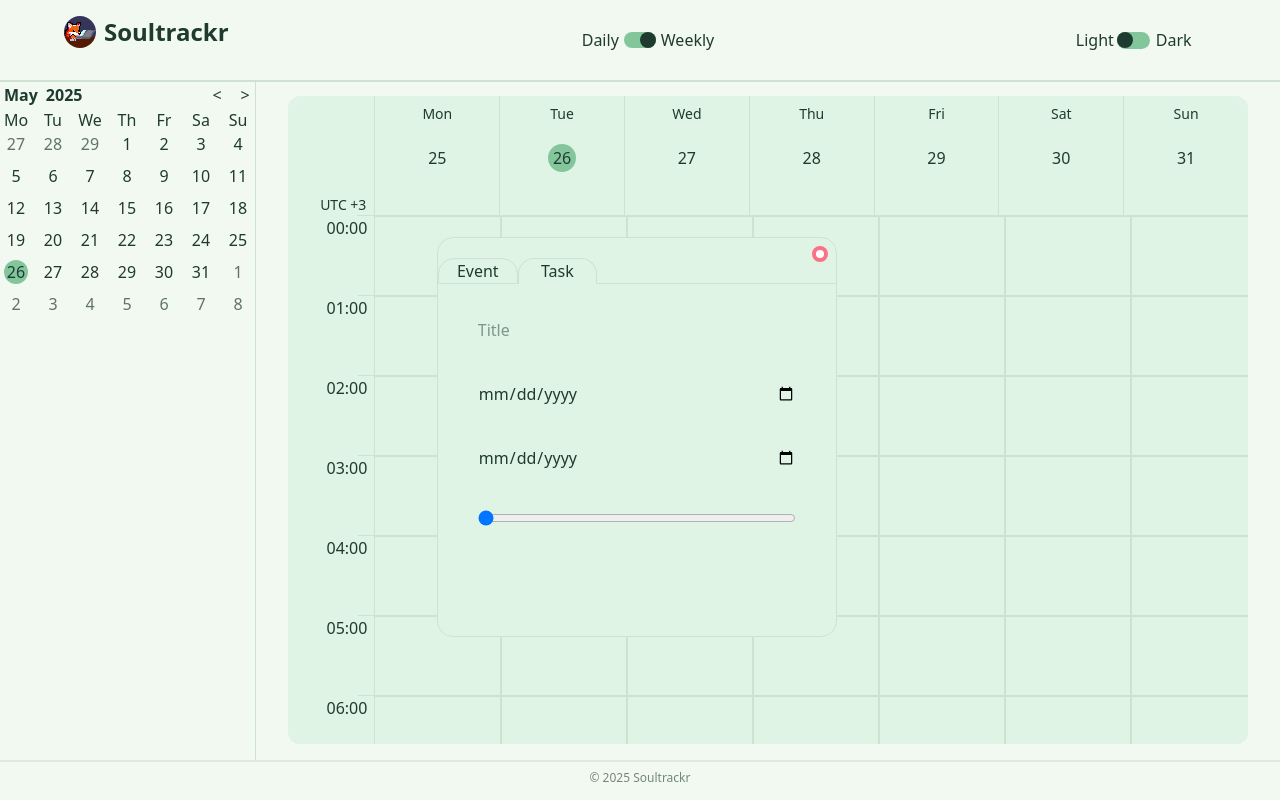
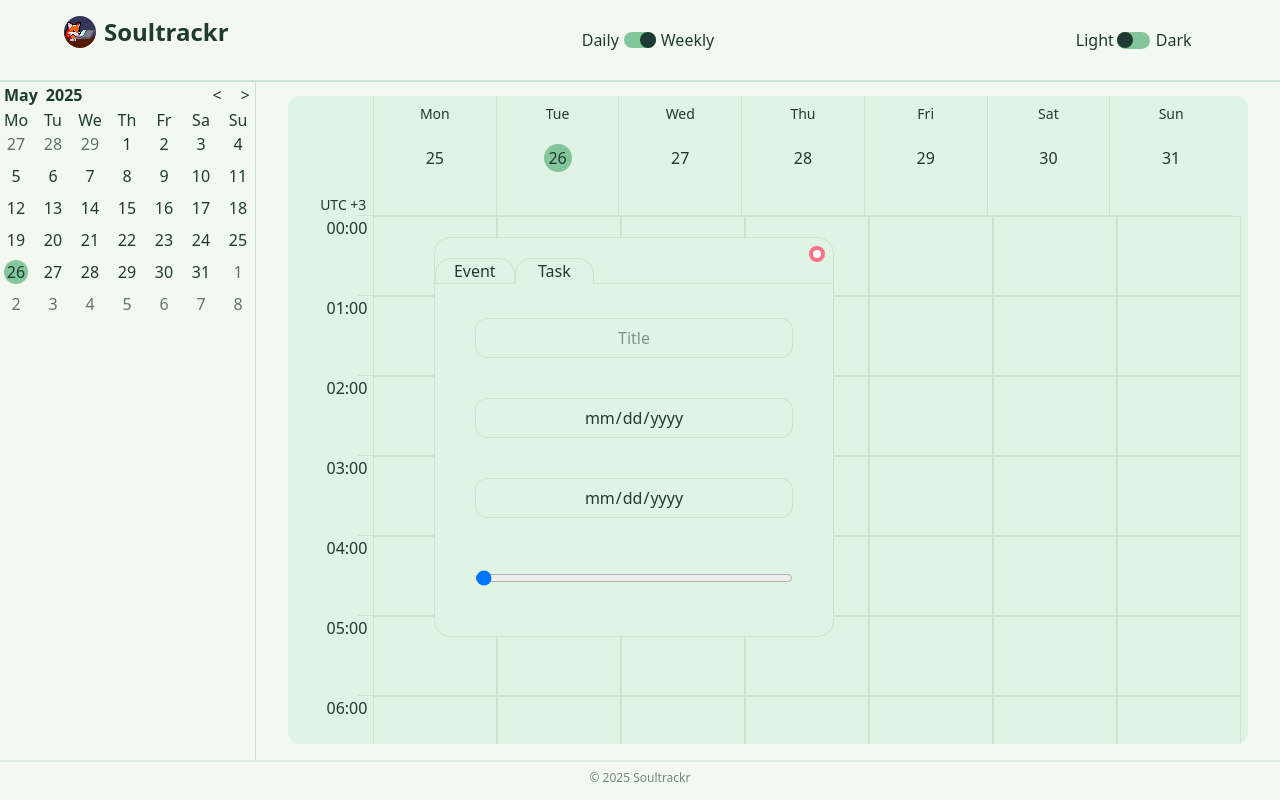
Before and after one commit to KitsuneTheDev/soultrackr, a React (Vite) app: page / in a window 1280 px wide. Both pictures are taken after a click on the element 437 px from the left and 237 px from the top of the page. Built offline with nearby package versions, Linux system fonts and the light colour scheme.

Commit message:
update: appearance

```diff
--- a/src/App.css
+++ b/src/App.css
@@ -4,7 +4,7 @@
 
 
 ::-webkit-scrollbar{
-    width: 10px;
+    width: 14px;
 }
 
 .calendar-container ::-webkit-scrollbar{
@@ -51,3 +51,15 @@
 .hours-name-container::-webkit-scrollbar{
     display: none;
 }
+
+/* DATE PICKER */
+
+::-webkit-calendar-picker-indicator{
+    opacity: 0;
+    width: 100%;
+    position: absolute;
+}
+
+::-webkit-datetime-edit-fields-wrapper{
+    width: 100%;
+}
--- a/src/components/TaskForm.jsx
+++ b/src/components/TaskForm.jsx
@@ -5,14 +5,14 @@ function TaskForm() {};
 TaskForm.Event = () => {
     return(
         <form action="#"
-        className="add-event-form flex">
+        className="add-event-form flex flex-col justify-center items-center gap-10 mt-10">
             <input type="text"
             placeholder="Title"
-            className="user-event-title-input" />
+            className="user-event-title-input border-1 border-dayborder dark:border-night-border" />
             <input type="date"
-            className="user-event-date-input" />
+            className="user-event-date-input border-1 border-dayborder dark:border-night-border" />
             <input type="range"
-            className="user-event-focus-input"
+            className="user-event-focus-input border-1 border-dayborder dark:border-night-border"
             min={1}
             max={5}
             step={1}
@@ -27,13 +27,13 @@ TaskForm.Task = () => {
         className="add-task-form flex flex-col justify-center items-center gap-10 mt-10">
             <input type="text"
             placeholder="Title"
-            className="user-task-title-input w-[80%]" />
+            className="user-task-title-input w-[80%] border-1 border-day-border dark:border-night-border rounded-xl h-10 text-center" />
             <input type="date"
-            className="user-task-start-input w-[80%]" />
+            className="user-task-start-date w-[80%] border-1 border-day-border dark:border-night-border rounded-xl h-10 text-center" />
             <input type="date"
-            className="user-task-end-date w-[80%]" />
+            className="user-task-end-date w-[80%] border-1 border-day-border dark:border-night-border rounded-xl h-10 text-center" />
             <input type="range"
-            className="user-task-focus-input w-[80%]"
+            className="user-task-focus-input w-[80%] border-1 border-day-border dark:border-night-border rounded-xl h-10 text-center"
             min={1}
             max={5}
             step={1}
--- a/src/components/Weekly.jsx
+++ b/src/components/Weekly.jsx
@@ -27,7 +27,7 @@ export default function Weekly() {
         const gridHeightPx = 5 * 16;
 
         const position = {
-            left: `calc(9% + ${gridWidthPercent * todayWeeklyIndex}%)`,
+            left: `calc(8.6% + ${gridWidthPercent * todayWeeklyIndex}%)`,
             top: `${(hourIndex * (gridHeightPx / 12 )).toFixed(0)}px`,
         }
 
@@ -86,7 +86,7 @@ export default function Weekly() {
         bg-day-surface dark:bg-night-surface overflow-hidden`}>
             <div
             className={`relative main-calendar-top
-            h-30 w-full`}>
+            h-30 w-full pr-[1rem]`}>
                 <div
                 className='days-container hover:cursor-default ml-[9%]
                 h-20 w-[91%]
@@ -126,7 +126,7 @@ export default function Weekly() {
                 </div>
             </div>
             <div
-            className={`main-calendar-bottom relative w-full h-[calc(100%-7.5rem)] overflow-y-scroll overflow-x-clip`} ref={scrollContainerRef}>
+            className={`main-calendar-bottom relative w-full h-[calc(100%-7.5rem)] overflow-y-scroll overflow-x-clip pr-[1rem]`} ref={scrollContainerRef}>
                 <div className='hours-layout-container absolute bg-day-surface dark:bg-night-surface w-[9%] h-fit grid grid-cols-1 grid-rows:repeat(_5rem, 24) border-r-1 border-day-border dark:border-night-border ml-[2px]'>
                     {[...Array(24)].map((_, index) => {
                         return(
```
